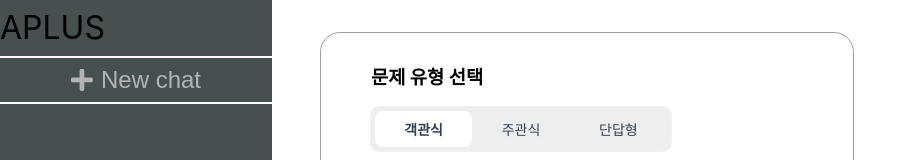
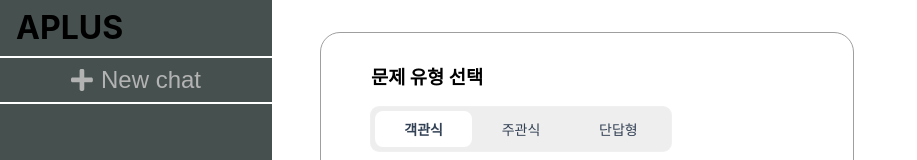
Before and after one commit to APLUS-capstone/FE, a React (Create React App) app: page / in a window 1280 px wide. Shown: the top 160 px of the page, without its empty margins (0-917 px from the left). Built offline with nearby package versions, Linux system fonts and the light colour scheme.

Commit message:
style: 스타일 수정

```diff
--- a/public/index.html
+++ b/public/index.html
@@ -24,7 +24,7 @@
       work correctly both with client-side routing and a non-root public URL.
       Learn how to configure a non-root public URL by running `npm run build`.
     -->
-    <title>React App</title>
+    <title>APLUS</title>
   </head>
   <body>
     <noscript>You need to enable JavaScript to run this app.</noscript>
--- a/src/components/Checklist.js
+++ b/src/components/Checklist.js
@@ -30,7 +30,7 @@ const Checklist = () => {
       questionsCount: parseInt(questionsCount, 10) || 0, //정수값
       language: languageType,
     };
-    console.log(formData); //나중에 DB에 보내야하는 부분
+    console.log(formData); //나중에 DB에 보내야하는 부분이 될것임 (사용자가 입력한 문제 폼)
   };
 
   return (
--- a/src/components/Sidebar.js
+++ b/src/components/Sidebar.js
@@ -36,9 +36,12 @@ const StyledLink = styled(Link)`
   color: #e6e6e6;
 `;
 const NameContainer = styled.div`
+  /* text-align: center; */
+  padding-left: 1rem;
   width: 17rem;
   height: 3rem;
   font-size: 2rem;
+  font-weight: 700;
   margin-top: 0.5rem;
 `;
 const Chaticon = styled(ChatIcon)`
```
Also changed, not shown: 1 other file (tests, documents, lock files or other folders).
